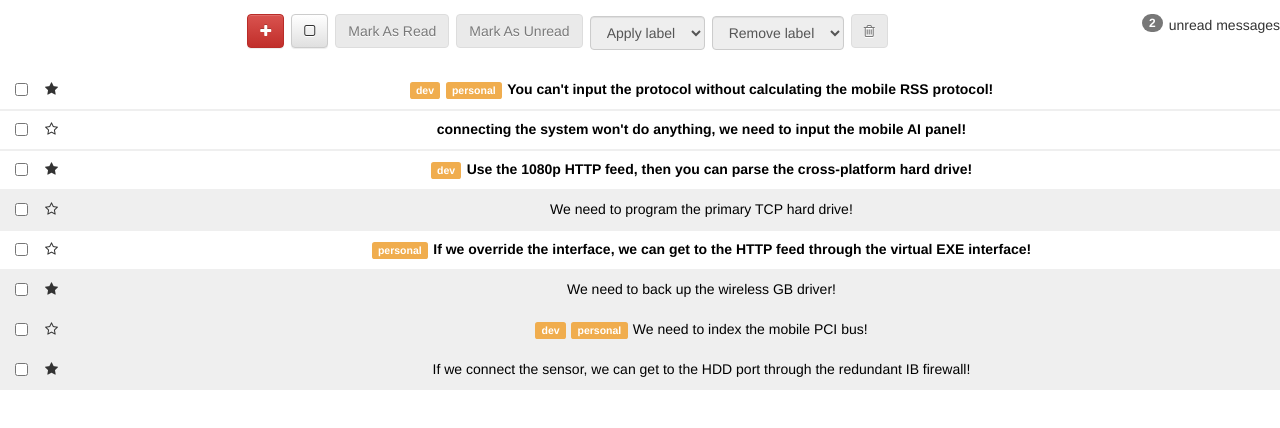
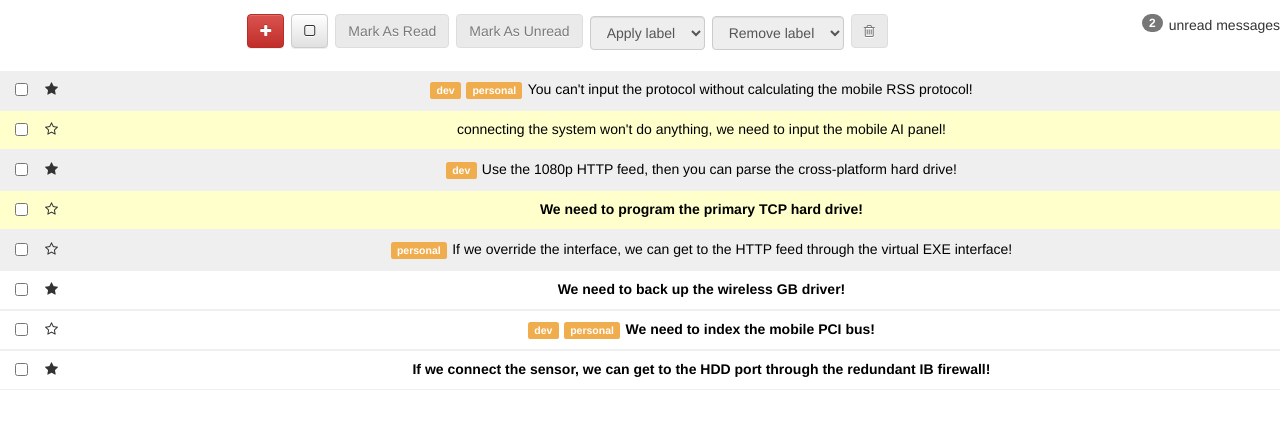
Before and after one commit to adneef/react-inbox, a React (Create React App) app: page / in a window 1280 px wide. Shown: the top 428 px of the page. Built offline with nearby package versions, Linux system fonts and the light colour scheme.

Commit message:
on click, starring, and selecting work

```diff
--- a/src/App.js
+++ /dev/null
@@ -1,81 +0,0 @@
-import React, { Component } from 'react'
-import './App.css'
-import Toolbar from './components/Toolbar'
-import MessageList from './components/MessageList'
-
-const messages = [
-    {
-      "id": 1,
-      "subject": "You can't input the protocol without calculating the mobile RSS protocol!",
-      "read": false,
-      "starred": true,
-      "labels": ["dev", "personal"]
-    },
-    {
-      "id": 2,
-      "subject": "connecting the system won't do anything, we need to input the mobile AI panel!",
-      "read": false,
-      "starred": false,
-      "selected": true,
-      "labels": []
-    },
-    {
-      "id": 3,
-      "subject": "Use the 1080p HTTP feed, then you can parse the cross-platform hard drive!",
-      "read": false,
-      "starred": true,
-      "labels": ["dev"]
-    },
-    {
-      "id": 4,
-      "subject": "We need to program the primary TCP hard drive!",
-      "read": true,
-      "starred": false,
-      "selected": true,
-      "labels": []
-    },
-    {
-      "id": 5,
-      "subject": "If we override the interface, we can get to the HTTP feed through the virtual EXE interface!",
-      "read": false,
-      "starred": false,
-      "labels": ["personal"]
-    },
-    {
-      "id": 6,
-      "subject": "We need to back up the wireless GB driver!",
-      "read": true,
-      "starred": true,
-      "labels": []
-    },
-    {
-      "id": 7,
-      "subject": "We need to index the mobile PCI bus!",
-      "read": true,
-      "starred": false,
-      "labels": ["dev", "personal"]
-    },
-    {
-      "id": 8,
-      "subject": "If we connect the sensor, we can get to the HDD port through the redundant IB firewall!",
-      "read": true,
-      "starred": true,
-      "labels": []
-    }
-  ]
-
-class App extends Component {
-
-  render() {
-    return (
-      <div className="App">
-        <Toolbar/>
-        <MessageList messages={messages}/>
-      </div>
-    )
-  }
-}
-
-
-
-export default App
--- /dev/null
+++ b/src/components/App.js
@@ -0,0 +1,44 @@
+import React, { Component } from 'react'
+import Toolbar from './Toolbar'
+import MessageList from './MessageList'
+import './App.css'
+
+class App extends Component {
+
+  constructor(props) {
+    super(props)
+    this.state = { messages: props.messages }
+  }
+
+  toggleProperty( message, property ) {
+    const index = this.state.messages.indexOf(message)
+    this.setState({
+      messages: [
+        ...this.state.messages.slice(0, index),
+        {...message, [property]: !message[property]},
+        ...this.state.messages.slice(index + 1)
+      ]
+    })
+  }
+
+  starClick(message) {
+    this.toggleProperty(message, 'starred')
+  }
+
+  selected(message) {
+    this.toggleProperty(message, 'selected')
+  }
+
+  render() {
+    return (
+      <div className="App">
+        <Toolbar/>
+        <MessageList messages={this.state.messages} starClick={this.starClick.bind(this)} selected={this.selected.bind(this)}/>
+      </div>
+    )
+  }
+}
+
+
+
+export default App
--- a/src/components/Message.js
+++ b/src/components/Message.js
@@ -1,44 +1,32 @@
 import React from 'react'
 
-// function onClick = ()
+const Message = ({message, starClick, selected}) => {
 
-class Message extends React.Component {
-
-  constructor(props){
-    super(props)
-    this.state = {message: this.props.message}
-
-    this.handleClick = this.handleClick.bind(this)
+  const starShow = (e) => {
+    e.stopPropagation()
+    starClick(message)
   }
 
-  handleClick() {
-    this.setState(prevState => ({
-      message: !prevState.message.read
-    }))
-  }
-
-  render() {
   return (
-      <div onClick={this.handleClick} className={this.state.message.read===false ? "row message unread" : "row message read"}>
+    <div className={`row ${message.read ? "message unread" : "message read"} ${message.selected ? "selected" : ""}`} onClick={() => selected(message)}>
       <div className="col-xs-1">
         <div className="row">
           <div className="col-xs-2">
             <input type="checkbox" />
           </div>
-            <div className="col-xs-2">
-              <i className={this.props.message.starred ? "star fa fa-star" : "star fa fa-star-o"}></i>
+          <div className="col-xs-2" onClick ={ starShow }>
+            <i className={message.starred ? "star fa fa-star" : "star fa fa-star-o"}></i>
           </div>
         </div>
       </div>
       <div className="col-xs-11">
-          {this.props.message.labels.map((label, i) => <span key={i+1} className="label label-warning">{label}</span>)}
+        {message.labels.map((label, i) => <span key={i+1} className="label label-warning">{label}</span>)}
         <a href="">
-            {this.props.message.subject}
+          {message.subject}
         </a>
       </div>
     </div>
   )
-  }
 }
 
 // const MessageBody = () => {
--- a/src/components/MessageList.js
+++ b/src/components/MessageList.js
@@ -1,10 +1,10 @@
 import React from 'react'
 import Message from './Message'
 
-const MessageList = ({messages}) => {
+const MessageList = ({messages, starClick, selected}) => {
   return (
     <div>
-      { messages.map(message => <Message key={message.id} message={message}/>)}
+      { messages.map(message => <Message key={message.id} message={message} starClick={starClick} selected={selected}/>)}
     </div>
   )
 }
--- a/src/index.js
+++ b/src/index.js
@@ -1,72 +1,72 @@
 import React from 'react'
 import ReactDOM from 'react-dom'
+import App from './components/App'
+import registerServiceWorker from './registerServiceWorker'
 import 'bootstrap/dist/css/bootstrap.css'
 import 'bootstrap/dist/css/bootstrap-theme.css'
 import 'font-awesome/css/font-awesome.css'
 import './index.css'
-import App from './App'
-import registerServiceWorker from './registerServiceWorker'
 
-// const messages = [
-//     {
-//       "id": 1,
-//       "subject": "You can't input the protocol without calculating the mobile RSS protocol!",
-//       "read": false,
-//       "starred": true,
-//       "labels": ["dev", "personal"]
-//     },
-//     {
-//       "id": 2,
-//       "subject": "connecting the system won't do anything, we need to input the mobile AI panel!",
-//       "read": false,
-//       "starred": false,
-//       "selected": true,
-//       "labels": []
-//     },
-//     {
-//       "id": 3,
-//       "subject": "Use the 1080p HTTP feed, then you can parse the cross-platform hard drive!",
-//       "read": false,
-//       "starred": true,
-//       "labels": ["dev"]
-//     },
-//     {
-//       "id": 4,
-//       "subject": "We need to program the primary TCP hard drive!",
-//       "read": true,
-//       "starred": false,
-//       "selected": true,
-//       "labels": []
-//     },
-//     {
-//       "id": 5,
-//       "subject": "If we override the interface, we can get to the HTTP feed through the virtual EXE interface!",
-//       "read": false,
-//       "starred": false,
-//       "labels": ["personal"]
-//     },
-//     {
-//       "id": 6,
-//       "subject": "We need to back up the wireless GB driver!",
-//       "read": true,
-//       "starred": true,
-//       "labels": []
-//     },
-//     {
-//       "id": 7,
-//       "subject": "We need to index the mobile PCI bus!",
-//       "read": true,
-//       "starred": false,
-//       "labels": ["dev", "personal"]
-//     },
-//     {
-//       "id": 8,
-//       "subject": "If we connect the sensor, we can get to the HDD port through the redundant IB firewall!",
-//       "read": true,
-//       "starred": true,
-//       "labels": []
-//     }
-//   ]
+const messages = [
+    {
+      "id": 1,
+      "subject": "You can't input the protocol without calculating the mobile RSS protocol!",
+      "read": false,
+      "starred": true,
+      "labels": ["dev", "personal"]
+    },
+    {
+      "id": 2,
+      "subject": "connecting the system won't do anything, we need to input the mobile AI panel!",
+      "read": false,
+      "starred": false,
+      "selected": true,
+      "labels": []
+    },
+    {
+      "id": 3,
+      "subject": "Use the 1080p HTTP feed, then you can parse the cross-platform hard drive!",
+      "read": false,
+      "starred": true,
+      "labels": ["dev"]
+    },
+    {
+      "id": 4,
+      "subject": "We need to program the primary TCP hard drive!",
+      "read": true,
+      "starred": false,
+      "selected": true,
+      "labels": []
+    },
+    {
+      "id": 5,
+      "subject": "If we override the interface, we can get to the HTTP feed through the virtual EXE interface!",
+      "read": false,
+      "starred": false,
+      "labels": ["personal"]
+    },
+    {
+      "id": 6,
+      "subject": "We need to back up the wireless GB driver!",
+      "read": true,
+      "starred": true,
+      "labels": []
+    },
+    {
+      "id": 7,
+      "subject": "We need to index the mobile PCI bus!",
+      "read": true,
+      "starred": false,
+      "labels": ["dev", "personal"]
+    },
+    {
+      "id": 8,
+      "subject": "If we connect the sensor, we can get to the HDD port through the redundant IB firewall!",
+      "read": true,
+      "starred": true,
+      "labels": []
+    }
+  ]
 
-ReactDOM.render(<App />, document.getElementById('root'))
+ReactDOM.render(<App messages={messages} />, document.getElementById('root'))
 registerServiceWorker()
```
Also changed, not shown: src/components/App.css (renamed from src/App.css). Lines whose indentation alone changed are shown as unchanged.
